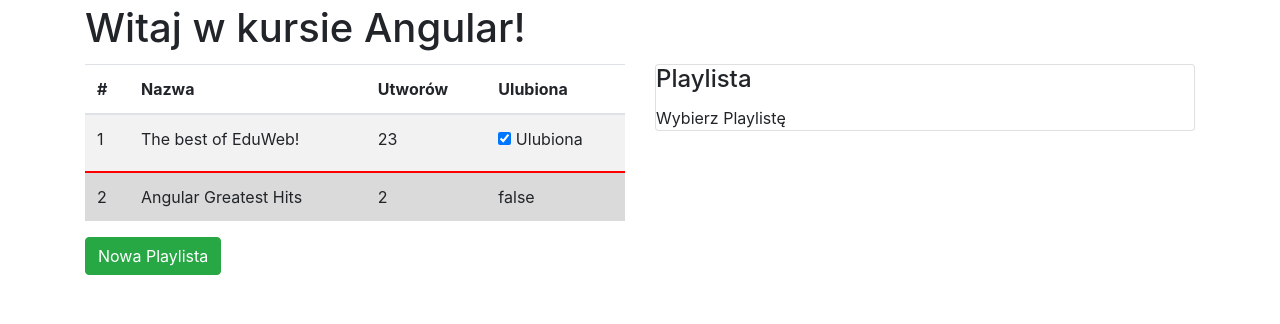
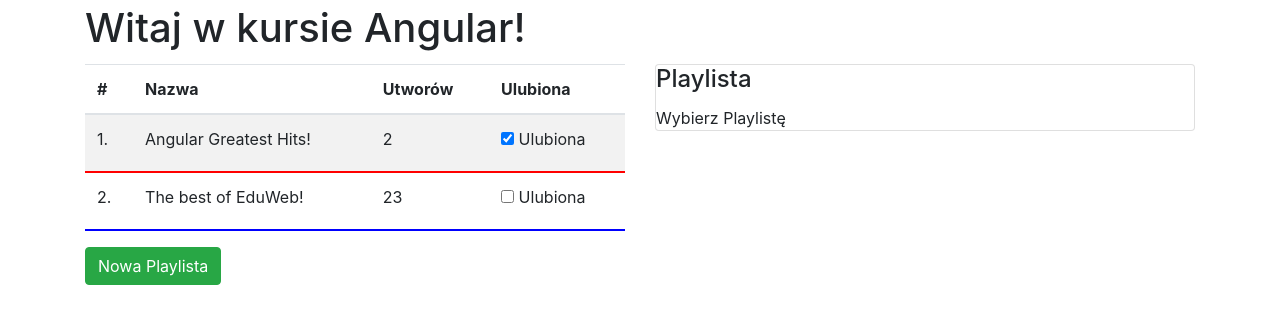
Before and after one commit to michaljankowski86/angular_podst_eduweb, an Angular app: page / in a window 1280 px wide. Shown: the top 324 px of the page. Built offline with nearby package versions, Linux system fonts and the light colour scheme.

Commit message:
ngFor example

```diff
--- a/src/app/app.component.html
+++ b/src/app/app.component.html
@@ -24,29 +24,25 @@
         </thead>
         <tbody>
           <tr
+            *ngFor="let playlist of playlists; let i = index"
             class="playlist-row"
             [ngClass]="{ 'table-active': selected == playlist }"
             [ngStyle]="{ borderBottomColor: playlist.color }"
             (click)="select(playlist)"
           >
-            <td>1</td>
+            <td>{{ i + 1 }}.</td>
             <td>{{ playlist.name }}</td>
-            <td>23</td>
+            <td>{{ playlist.tracks }}</td>
             <td>
               <label
-                ><input type="checkbox" [(ngModel)]="playlist.favourite" />
+                ><input
+                  type="checkbox"
+                  [(ngModel)]="playlist.favourite"
+                  (click)="$event.stopPropagation()"
+                />
                 Ulubiona</label
               >
             </td>
-          </tr>
-          <tr
-            (click)="select(null)"
-            [ngClass]="{ 'table-active': selected == null }"
-          >
-            <td>2</td>
-            <td>Angular Greatest Hits</td>
-            <td>2</td>
-            <td>false</td>
           </tr>
         </tbody>
       </table>
@@ -67,12 +63,12 @@
 
         <div class="card" *ngSwitchCase="'selected'">
           <div class="card-block">
-            <h4 class="card-title">Playlista "{{ playlist.name }}"</h4>
+            <h4 class="card-title">Playlista "{{ selected.name }}"</h4>
             <p class="card-text">Wybrana Playlista</p>
             <div class="form-group">
               <button
                 class="btn btn-default float-xs-right"
-                (click)="edit(playlist)"
+                (click)="edit(selected)"
               >
                 Edytuj
               </button>
--- a/src/app/app.component.ts
+++ b/src/app/app.component.ts
@@ -14,21 +14,24 @@ export class AppComponent {
 
   mode = 'none';
 
-  playlist = {
-    name: 'The best of EduWeb!',
-    tracks: 23,
-    color: '#FF0000',
-    favourite: true,
-  };
+  playlists = [
+    {
+      name: 'Angular Greatest Hits!',
+      tracks: 2,
+      color: '#FF0000',
+      favourite: true,
+    },
+    {
+      name: 'The best of EduWeb!',
+      tracks: 23,
+      color: '#0000FF',
+      favourite: false,
+    },
+  ];
 
   select(playlist) {
-    if (playlist == null) {
-      this.mode = 'none';
-      this.selected = null;
-    } else {
-      this.mode = 'selected';
-      this.selected = playlist;
-    }
+    if (playlist !== this.selected) this.mode = 'selected';
+    this.selected = playlist;
   }
 
   edit(playlist) {
```
